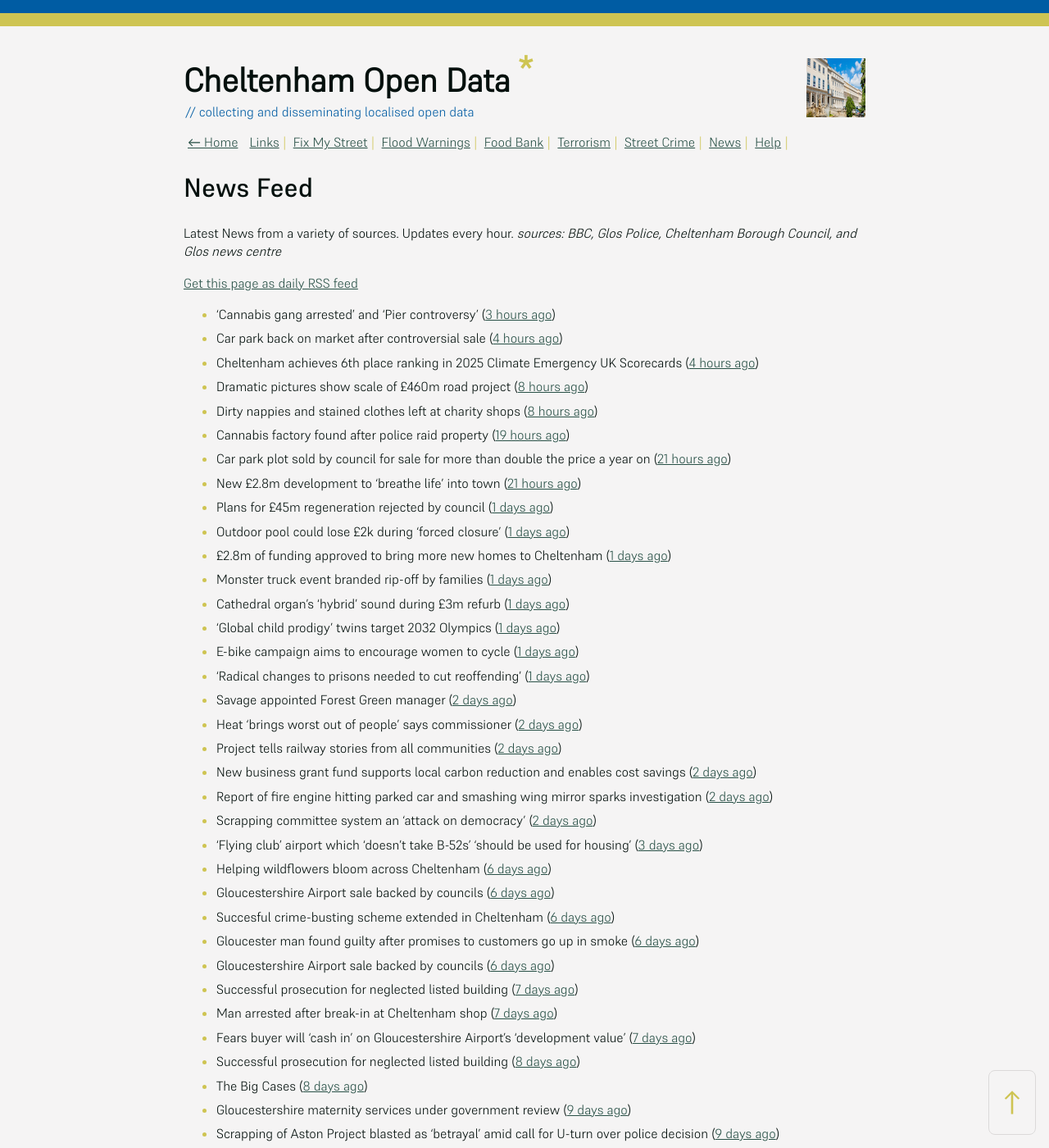
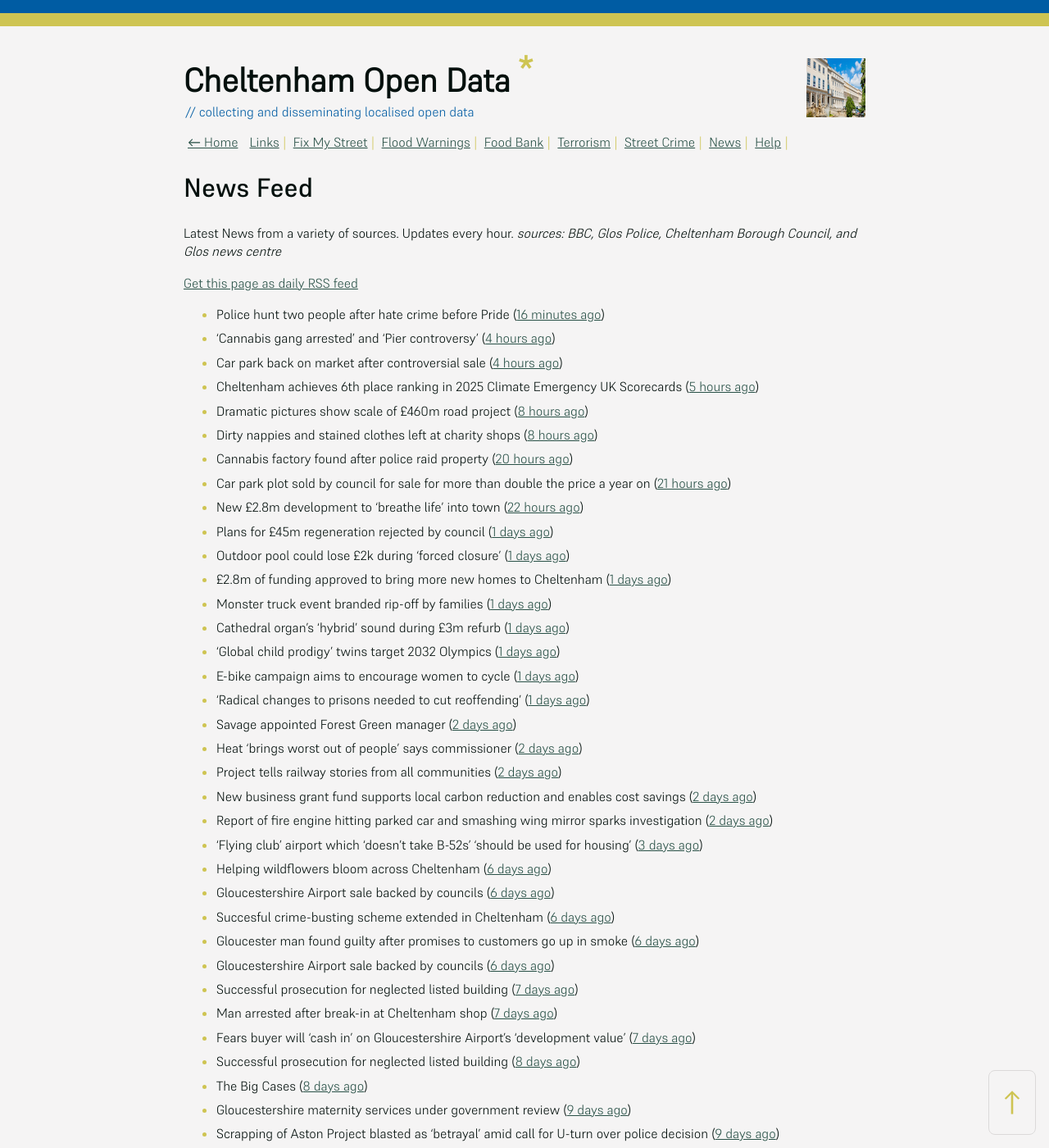
Before and after one commit to mat-0/cheltenham-open-data, a Jekyll site: the page built from _pages/news.md, in a window 1280 px wide and 1400 px high. Shown: the whole window at 82% size. Built offline with Jekyll 4.4.1, drawn with Linux system fonts in a browser that asks for light colours; some of the changed text lies outside the part shown.

Commit message:
Updated 2025-07-03 13:58:19

```diff
--- a/_pages/news.md
+++ b/_pages/news.md
@@ -12,14 +12,15 @@ _sources: BBC, Glos Police, Cheltenham Borough Council, and Glos news centre_
 [Get this page as daily RSS feed](/daily.rss)
 
 <!-- news_marker starts -->
-- 'Cannabis gang arrested' and 'Pier controversy' ([3 hours ago](https://www.bbc.com/news/articles/c2le7qgd5zzo))
+- Police hunt two people after hate crime before Pride ([16 minutes ago](https://www.bbc.com/news/articles/c2ezn0d8d8do))
+- 'Cannabis gang arrested' and 'Pier controversy' ([4 hours ago](https://www.bbc.com/news/articles/c2le7qgd5zzo))
 - Car park back on market after controversial sale ([4 hours ago](https://www.bbc.com/news/articles/czxwp0gxxy3o))
-- Cheltenham achieves 6th place ranking in 2025 Climate Emergency UK Scorecards ([4 hours ago](https://www.cheltenham.gov.uk/news/article/3028/cheltenham_achieves_6th_place_ranking_in_2025_climate_emergency_uk_scorecards))
+- Cheltenham achieves 6th place ranking in 2025 Climate Emergency UK Scorecards ([5 hours ago](https://www.cheltenham.gov.uk/news/article/3028/cheltenham_achieves_6th_place_ranking_in_2025_climate_emergency_uk_scorecards))
 - Dramatic pictures show scale of £460m road project ([8 hours ago](https://www.bbc.com/news/articles/c20wwle56gqo))
 - Dirty nappies and stained clothes left at charity shops ([8 hours ago](https://www.bbc.com/news/articles/cy5w35506zko))
-- Cannabis factory found after police raid property ([19 hours ago](https://www.bbc.com/news/articles/cx2jxv80022o))
+- Cannabis factory found after police raid property ([20 hours ago](https://www.bbc.com/news/articles/cx2jxv80022o))
 - Car park plot sold by council for sale for more than double the price a year on ([21 hours ago](https://gloucesternewscentre.co.uk/car-park-plot-sold-by-council-for-sale-for-more-than-double-the-price-a-year-on/))
-- New £2.8m development to 'breathe life' into town ([21 hours ago](https://www.bbc.com/news/articles/cvg8n8djp0no))
+- New £2.8m development to 'breathe life' into town ([22 hours ago](https://www.bbc.com/news/articles/cvg8n8djp0no))
 - Plans for £45m regeneration rejected by council ([1 days ago](https://www.bbc.com/news/articles/ckg3jn2207ro))
 - Outdoor pool could lose £2k during 'forced closure' ([1 days ago](https://www.bbc.com/news/articles/cvg885vxldgo))
 - £2.8m of funding approved to bring more new homes to Cheltenham ([1 days ago](https://www.cheltenham.gov.uk/news/article/3027/28m_of_funding_approved_to_bring_more_new_homes_to_cheltenham))
@@ -33,7 +34,6 @@ _sources: BBC, Glos Police, Cheltenham Borough Council, and Glos news centre_
 - Project tells railway stories from all communities ([2 days ago](https://www.bbc.com/news/articles/c0l4z258kypo))
 - New business grant fund supports local carbon reduction and enables cost savings ([2 days ago](https://www.cheltenham.gov.uk/news/article/3026/new_business_grant_fund_supports_local_carbon_reduction_and_enables_cost_savings))
 - Report of fire engine hitting parked car and smashing wing mirror sparks investigation ([2 days ago](https://gloucesternewscentre.co.uk/report-of-fire-engine-hitting-parked-car-and-smashing-wing-mirror-sparks-investigation/))
-- Scrapping committee system an 'attack on democracy' ([2 days ago](https://www.bbc.com/news/articles/c5ykgp79nl8o))
 - ‘Flying club’ airport which ‘doesn’t take B-52s’ ‘should be used for housing’ ([3 days ago](https://gloucesternewscentre.co.uk/flying-club-airport-which-doesnt-take-b-52s-should-be-used-for-housing/))
 - Helping wildflowers bloom across Cheltenham ([6 days ago](https://www.cheltenham.gov.uk/news/article/3025/helping_wildflowers_bloom_across_cheltenham))
 - Gloucestershire Airport sale backed by councils ([6 days ago](https://gloucesternewscentre.co.uk/gloucestershire-airport-sale-backed-by-councils/))
```
Also changed, not shown: other parts of _pages/news.md (+1 -1 lines), _data/flood.json (+5 -27 lines), _pages/fix-my-street.md (+4 -4 lines), index.md (+5 -5 lines).
